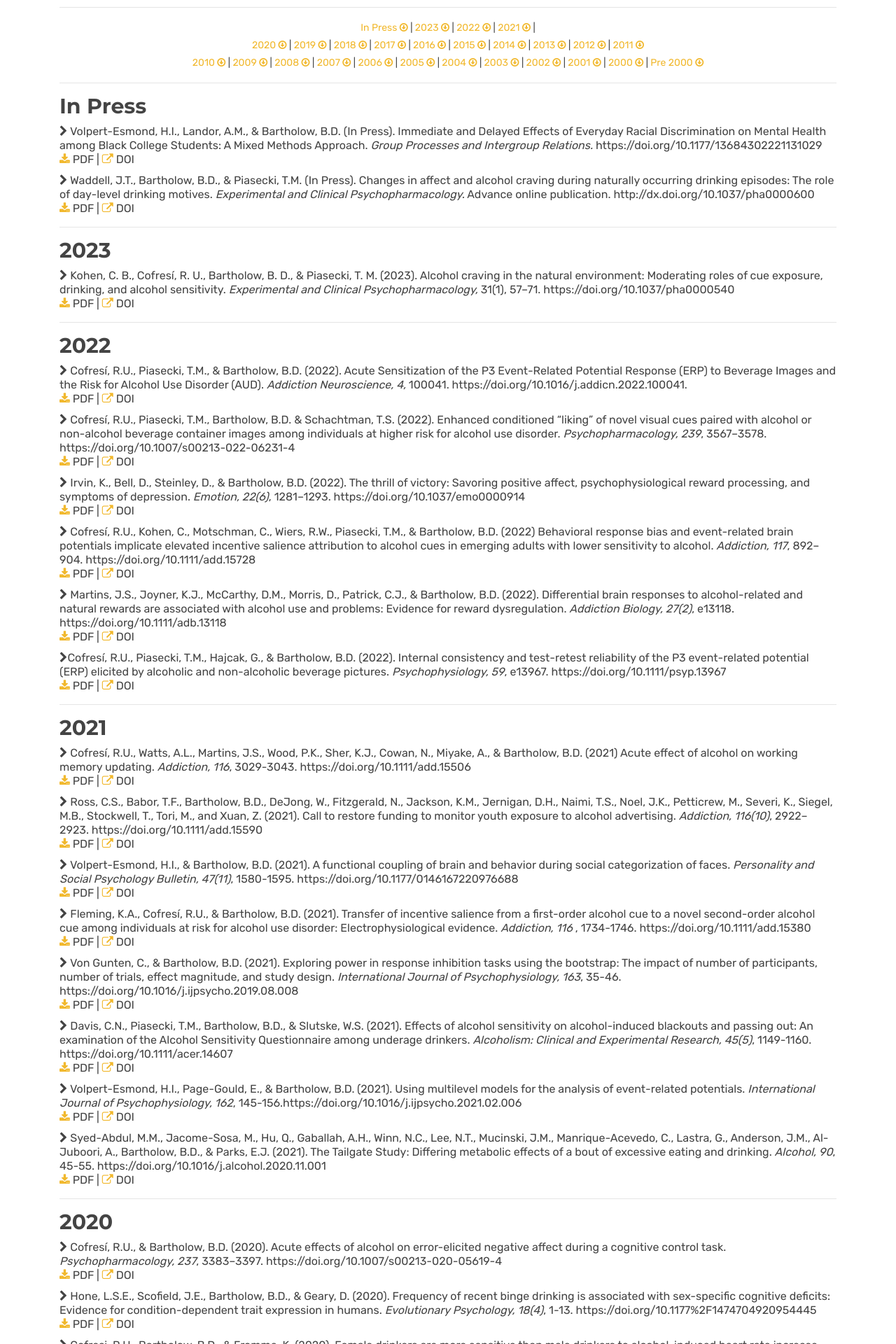
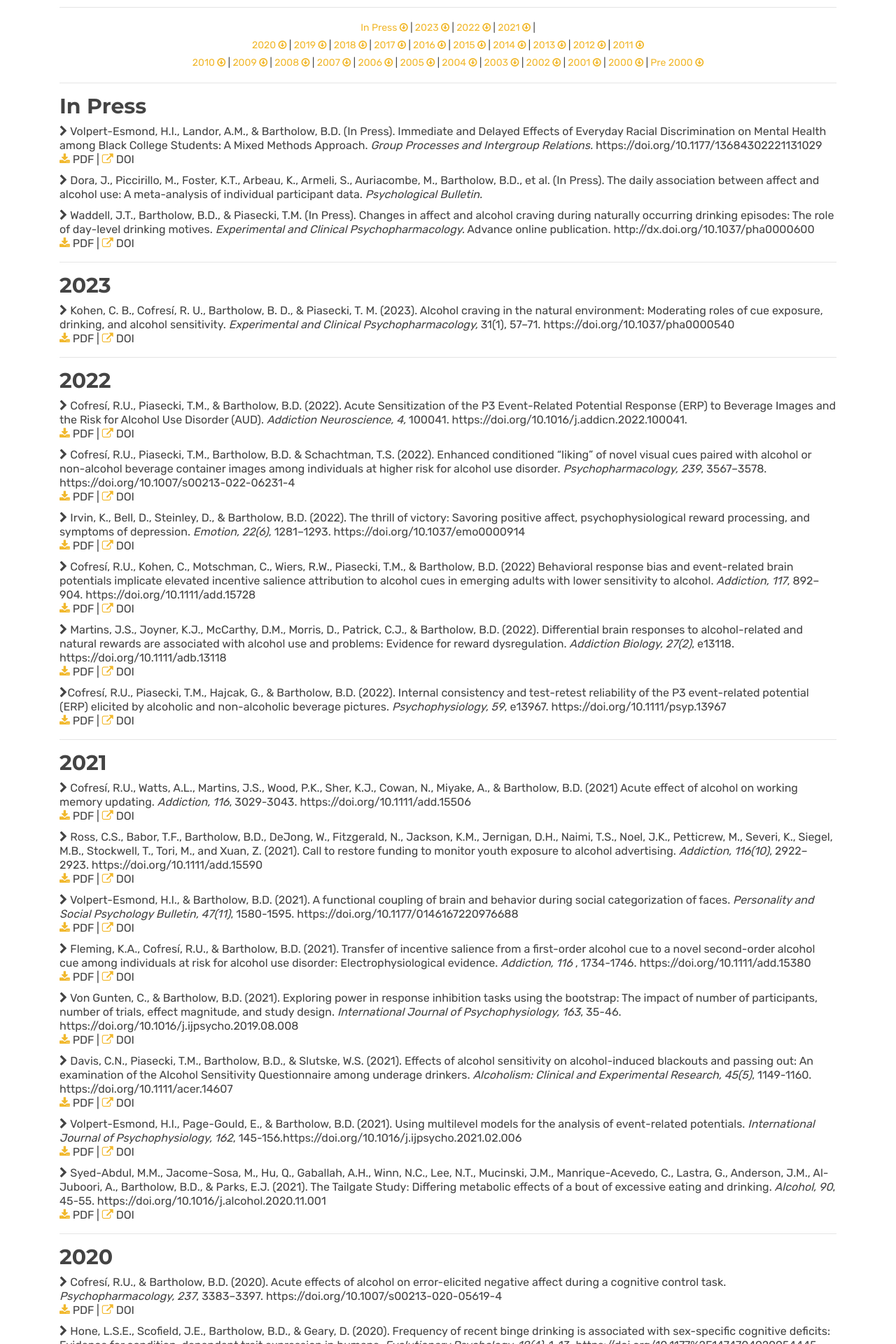
Before and after one commit to bartholow-scanlab/bartholow-scanlab.github.io, a Jekyll site: the page built from publications.html, in a window 1280 px wide. Shown: the part 417-2337 px from the top of the page at 70% size. Built offline with Jekyll 4.4.1, drawn with Linux system fonts in a browser that asks for light colours.

Commit message:
Update publications.html

```diff
--- a/publications.html
+++ b/publications.html
@@ -63,6 +63,12 @@ title: Publications
 		    <a href="/assets/docs/pub/Volpert-Esmond_Immediate_and_Delayed.pdf" target="_blank" rel="noopener noreferrer"> <i class="fa fa-download icons"></i> </a>PDF
 			        | <a href="https://doi.org/10.1177/13684302221131029" target="_blank" rel="noopener noreferrer"> <i class="fa fa-external-link" aria-hidden="true"></i></a> DOI
 		    </li> </p>
+
+	      <p> <li> <i class="fa fa-chevron-right" aria-hidden="true"></i>
+	      Dora, J., Piccirillo, M., Foster, K.T., Arbeau, K., Armeli, S., Auriacombe, M., Bartholow, B.D., et al. (In Press).
+	      The daily association between affect and alcohol use: A meta-analysis of individual participant data.
+	      <em>Psychological Bulletin.</em>
+		      </li> </p>
 
 
 	    <p> <li> <i class="fa fa-chevron-right" aria-hidden="true"></i>
```
